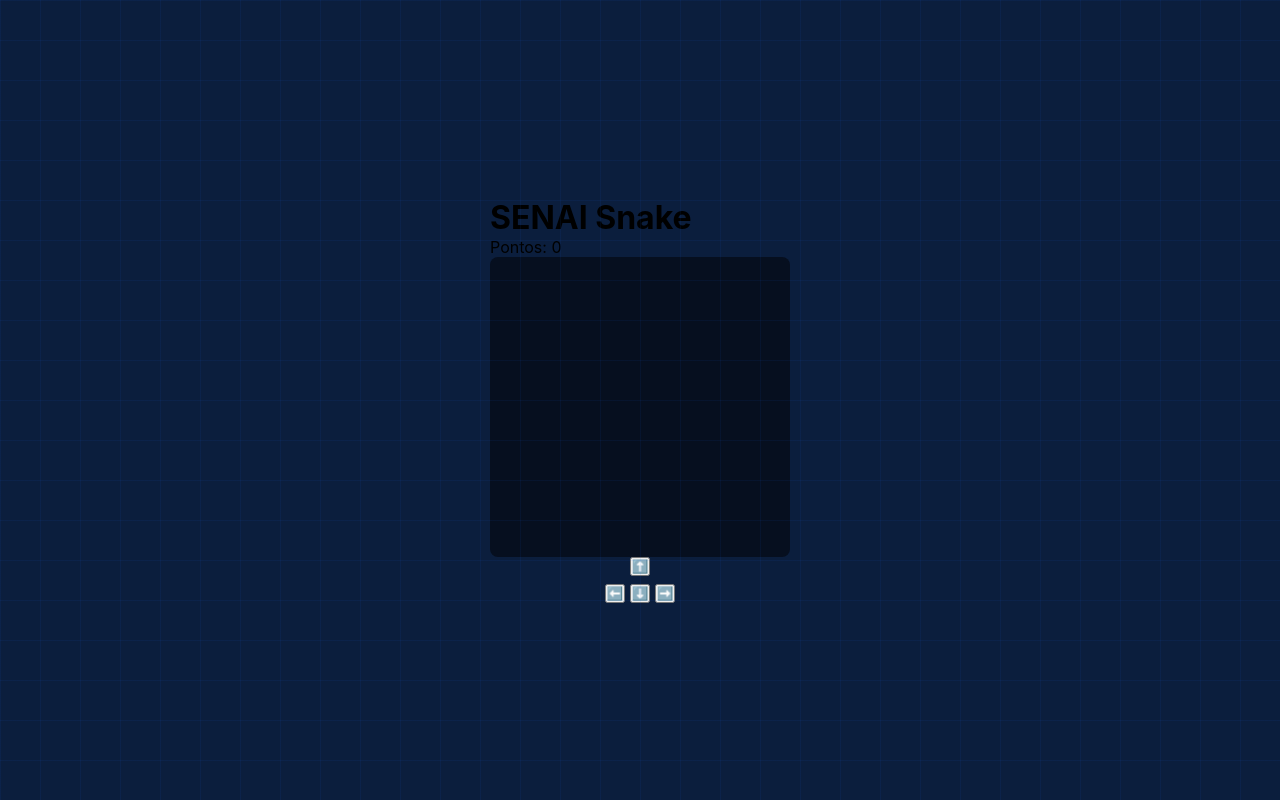
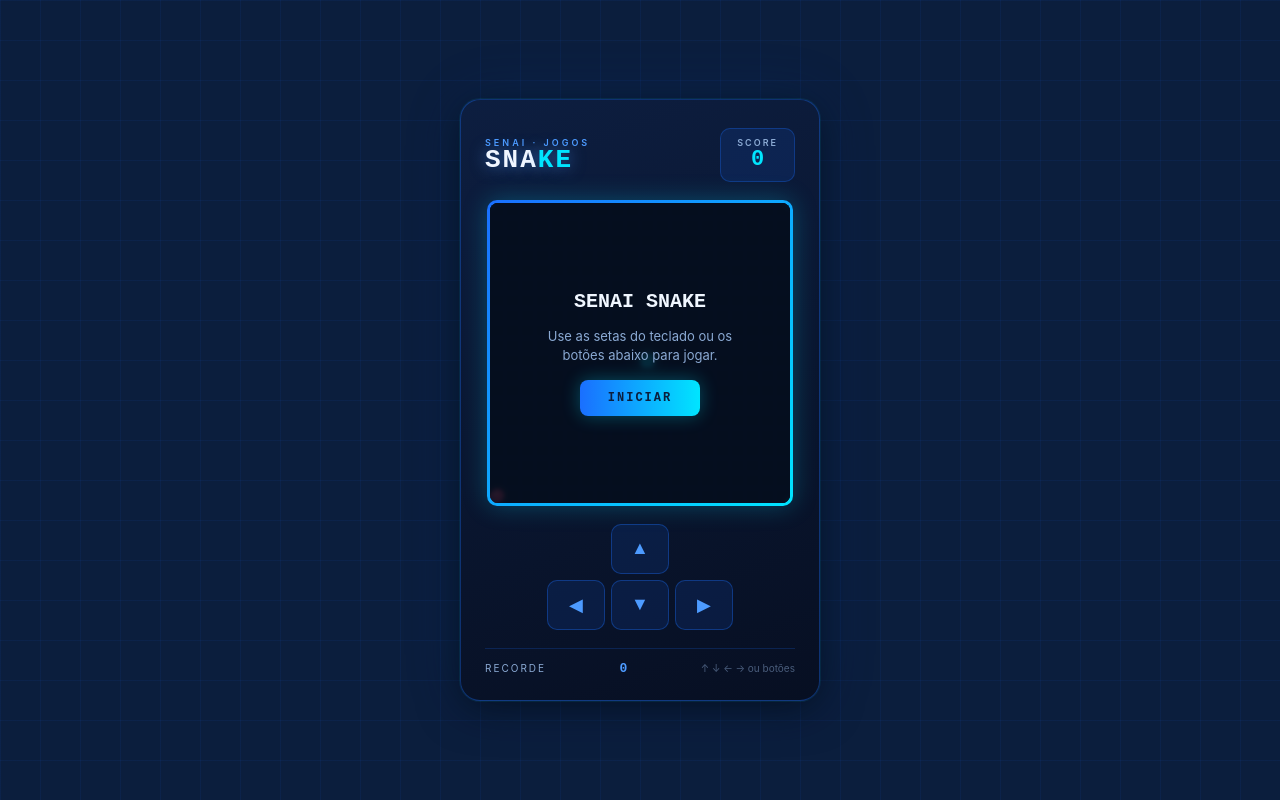
Before and after one commit to lucilanifilho05/snake, a plain HTML site: page index.html in a window 1280 px wide. Drawn offline with Linux system fonts and the light colour scheme.

Commit message:
Update index.html

```diff
--- a/index.html
+++ b/index.html
@@ -7,23 +7,51 @@
     <link rel="stylesheet" href="style.css">
 </head>
 <body>
-    <div class="game-container">
-        <h1>SENAI Snake</h1>
-        <p>Pontos: <span id="score">0</span></p>
+    <div class="wrapper">
 
-        <canvas id="gameCanvas" width="300" height="300"></canvas>
+  <!-- Header -->
+  <div class="header">
+    <div class="logo">
+      <span class="logo-tag">SENAI · JOGOS</span>
+      <span class="logo-title">SNA<span>KE</span></span>
+    </div>
+    <div class="score-box">
+      <span class="score-label">Score</span>
+      <span class="score-value" id="score">0</span>
+    </div>
+  </div>
 
-        <!-- Botões para jogar no celular -->
-        <div class="controls">
-            <button id="up">⬆️</button>
-            <div class="horizontal-controls">
-                <button id="left">⬅️</button>
-                <button id="down">⬇️</button>
-                <button id="right">➡️</button>
-            </div>
-        </div>
+  <!-- Canvas -->
+  <div class="canvas-shell">
+    <canvas id="gameCanvas" width="300" height="300"></canvas>
+
+    <div class="overlay" id="overlay">
+      <div class="overlay-title" id="overlayTitle">SENAI SNAKE</div>
+      <div class="overlay-sub" id="overlaySub">Use as setas do teclado ou os botões abaixo para jogar.</div>
+      <button class="overlay-btn" id="startBtn">INICIAR</button>
     </div>
+  </div>
 
+  <!-- D-pad -->
+  <div class="controls">
+    <div class="row">
+      <button class="dpad-btn" id="up">▲</button>
+    </div>
+    <div class="row">
+      <button class="dpad-btn" id="left">◀</button>
+      <button class="dpad-btn" id="down">▼</button>
+      <button class="dpad-btn" id="right">▶</button>
+    </div>
+  </div>
+
+  <!-- Footer strip -->
+  <div class="best-strip">
+    <span class="best-label">Recorde</span>
+    <span class="best-value" id="best">0</span>
+    <span class="tip">↑ ↓ ← → ou botões</span>
+  </div>
+
+</div>
     <script src="script.js"></script>
 </body>
 </html>
```
